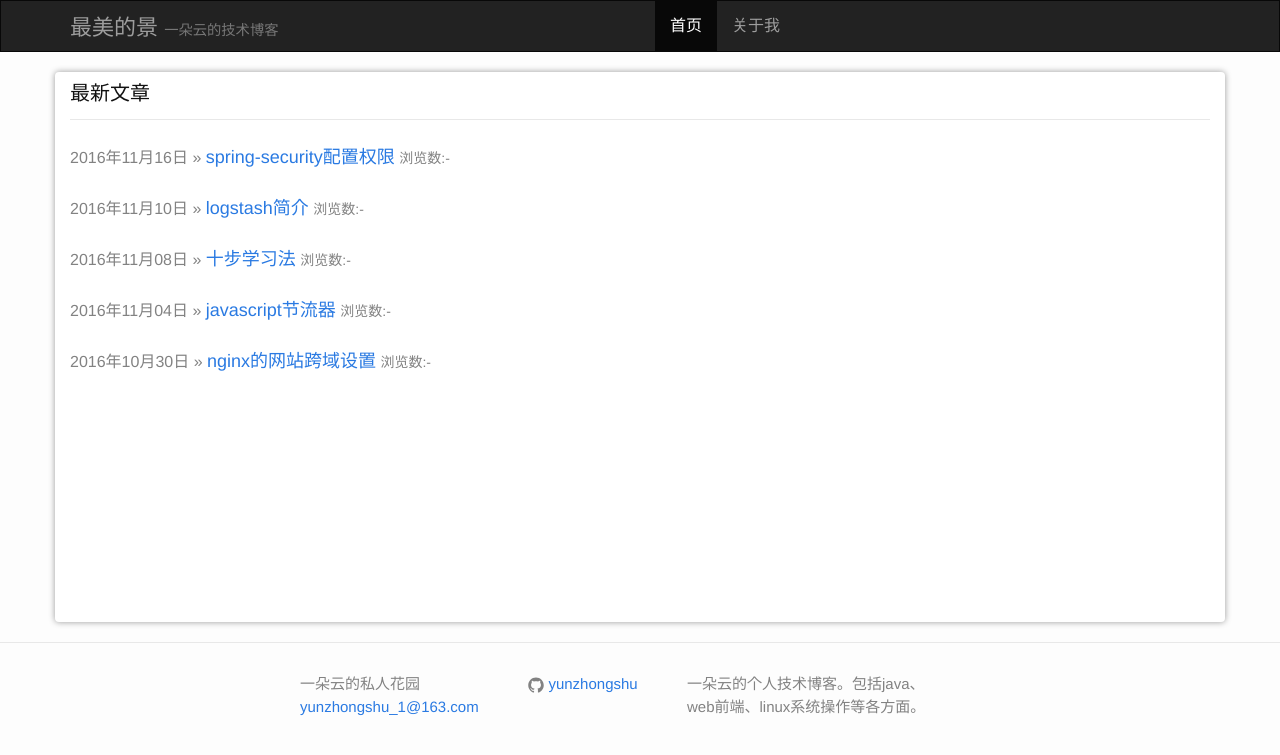
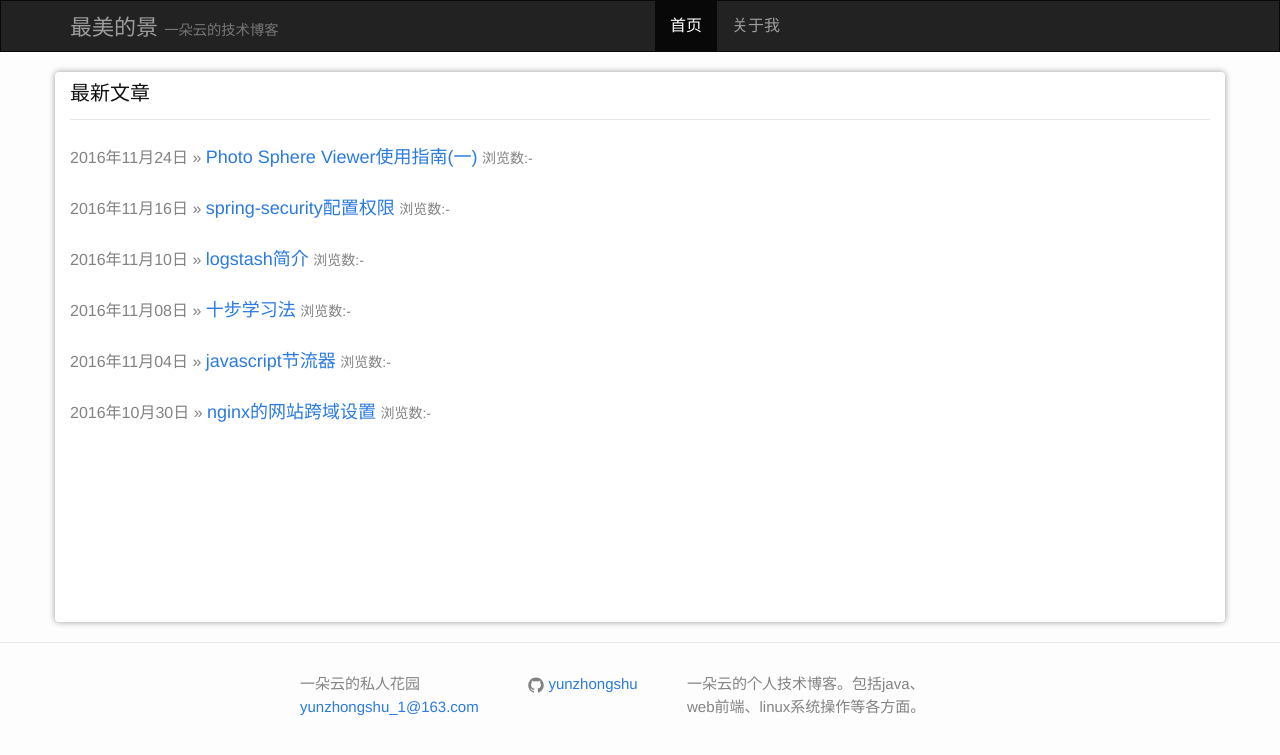
Before and after one commit to yunzhongshu/blog, a Jekyll site: the page built from index.html, in a window 1280 px wide. Shown: the top 755 px of the page. Built offline with Jekyll 4.4.1, drawn with Linux system fonts in a browser that asks for light colours; nearby versions of some CDN libraries; Markdown is read by kramdown in place of the engine named in the settings; comment, search, counter and statistics services are not loaded; some of the changed lines change nothing that is shown.

Commit message:
add post

```diff
--- a/_config.yml
+++ b/_config.yml
@@ -17,4 +17,4 @@ sass:
 
 markdown: redcarpet
 redcarpet:
-  extensions: []
+  extensions: ["tables"]
--- /dev/null
+++ b/_posts/2016-11-24-photo-sphere-viewer_use_guild_1.md
@@ -0,0 +1,100 @@
+---
+layout: post
+title: Photo Sphere Viewer使用指南(一)
+date: 2016-11-24 21:18
+author: 一朵云
+categories: javascript
+tags: javascript 3d
+---
+###是什么？
+[Photo Sphere Viewer](http://photo-sphere-viewer.js.org/)是一个用来渲染360°球面全景图的javascript库。它基于[Three.js](http://threejs.org)，在支持WebGL和HTML Canvas的浏览器上都有非常好的表现,而且还支持触摸屏。
+###体验一下
+在[github](https://github.com/mistic100/Photo-Sphere-Viewer)上下载源码，并按照README中将源码build并运行体验example中的例子。
+###自己搭建一个项目
+将上一步build之后生成了photo-sphere-viewer.min.js,photo-sphere-viewer.min.css拷贝过来，photo-sphere-viewer.min.js需要依赖以下几个js库:
+
+    <script src="three.js/three.min.js"></script>
+    <script src="D.js/lib/D.min.js"></script>
+    <script src="uevent/uevent.min.js"></script>
+    <script src="doT/doT.min.js"></script>
+如果浏览器不支持WebGL，还需要引入几个Three.js的examples:
+
+    <script src="three.js-examples/renderers/CanvasRenderer.js"></script>
+    <script src="three.js-examples/renderers/Projector.js"></script>
+
+如果需要用到场景转换效果(transition.blur属性)，需要以下js文件:
+
+    <script src="three.js-examples/postprocessing/EffectComposer.js"></script>
+    <script src="three.js-examples/postprocessing/RenderPass.js"></script>
+    <script src="three.js-examples/postprocessing/ShaderPass.js"></script>
+    <script src="three.js-examples/postprocessing/MaskPass.js"></script>
+    <script src="three.js-examples/shaders/CopyShader.js"></script>
+
+为了回应设备回转仪(gyroscope属性),需要以下js文件
+
+    <script src="three.js-examples/controls/DeviceOrientationControls.js"></script>
+
+页面除了引入以上js文件外，当然还需要引入photo-sphere-viewer.min.js,photo-sphere-viewer.min.css:
+
+    <link rel="stylesheet" href="Photo-Sphere-Viewer/photo-sphere-viewer.min.css">
+    <script src="Photo-Sphere-Viewer/photo-sphere-viewer.min.js"></script>
+
+然后html中还需要一个展现图形场景的dom元素及一段创建视图的代码:
+
+    <div id="photosphere"></div>
+    <script>
+         var PSV = new PhotoSphereViewer({ /* ... */});
+    </script>
+然后就是配置PhotoSphereViewer对象的参数。
+###参数属性说明
+| Name | type | default | description |
+|---|---|---|:---|
+| container| HTMLElement&#124;string | <span class="label label-danger">必填</span> | 显示全景图的html元素id值(没有前缀＃) |
+|panorama|string|<span class="label label-danger">必填</span>|全景图的路径|
+|caption|string|null|标题,若不为空则展现在navbar上(即使navbar属性为false,也会出现navbar)|
+|markers|Array|[]|markers(标记)数组|
+|autoload|boolean|true|自动加载全景图.设置成false，需要后面调用.load方法加载图片|
+|min_fov|integer|30|视野夹角度数最小值(相当于镜头拉到最近),范围1-179|
+|max_fov|integer|90|视野夹角度数最大值(相当于镜头拉到最远),范围1-179|
+|default_fov|integer|max_fov|默认视图角度,范围min_fov到max_fov之间|
+|fisheye|boolean&#124;integer|false|设置true或者效果强度(true=1.0).<font style="color:red">这个效果会影响marker的渲染效果</font>|
+|default_long|double|0|初始经度,范围0到2π|
+|default_lat|double|0|初始维度,范围-π/2到π/2|
+|longitude_range|double[]||可见的经度范围,例如:[0,Math.PI],[-3π/4]|
+|latitude_range|double[]|[π/2, -π/2]|维度可见范围|
+|time_anim|integer&#124;boolean|2000|全景图自动旋转前等待的时间.设置为false使他不自动选转|
+|anim_speed|string|'2rpm'|自动旋转速度. radians/degrees/revolutions per second/minute .可选值:-rpm revolutions per minute <br>rps revolutions per second<br>dpm degrees per minute<br>dps degrees per second<br>radians per minute<br>radians per second|
+|anim_lat|double|default_lat|绕着某个维度自动旋转|
+|navbar|boolean|array||是否使用导航栏,并且可以选择某些按钮显示，甚至自定义按钮.下面有例子|
+|lang|Object|见下面|navbar上的按钮文本提示定义|
+|loading_img|string|null|视图中间加载圆形区域的图片地址|
+|loading_txt|string|'Loading...'|视图中间加载圆形区域的文本显示，只有在loading_img没有提供的情况下才会显示|
+|mousewheel|boolean|true|是否监听鼠标的放大缩小事件|
+|mousemove|boolean|true|监听用鼠标click+move转动视图的事件|
+|keyboard|boolean|true|允许在全屏模式下使用键盘|
+|gyroscope|boolean|false|当设备支持的情况下使陀螺仪生效并且添加一个导航按钮|
+|size|object|null|全景图的大小.例如:{width: 500, height: 300}.默认根据container的大小来显示|
+|transition|object|见下面|场景切换时候的效果|
+>lang的默认配置:
+
+    lang: {
+        autorotate: 'Automatic rotation',
+        zoom: 'Zoom',
+        zoomOut: 'Zoom out',
+        zoomIn: 'Zoom in',
+        download: 'Download',
+        fullscreen: 'Fullscreen',
+        markers: 'Markers',
+        gyroscope: 'Gyroscope'
+    }
+
+>transition的默认配置:
+
+    transition: {
+        duration: 1500,
+        loader: true,
+        blur: false
+    }
+
+下次再介绍高级属性，方法，及markers的相关内容.
+附上我写的[demo源码](https://github.com/yunzhongshu/fly-sky)
--- a/js/index.js
+++ b/js/index.js
@@ -9,6 +9,9 @@ var indexPage = (function($){
         $('pre').addClass('prettyprint');
         prettyPrint();
 
+        $('table').each(function(){
+           $(this).addClass('table');
+        });
 
     });
 
```
